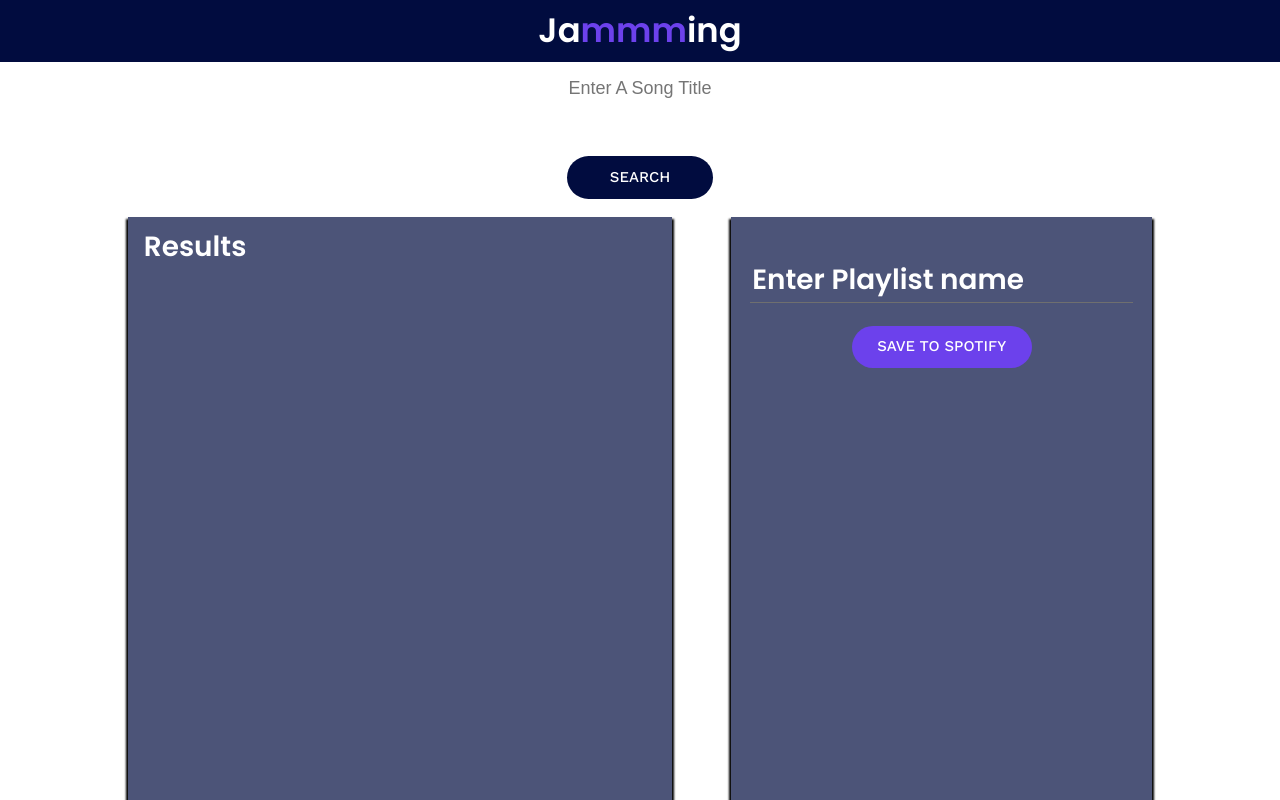
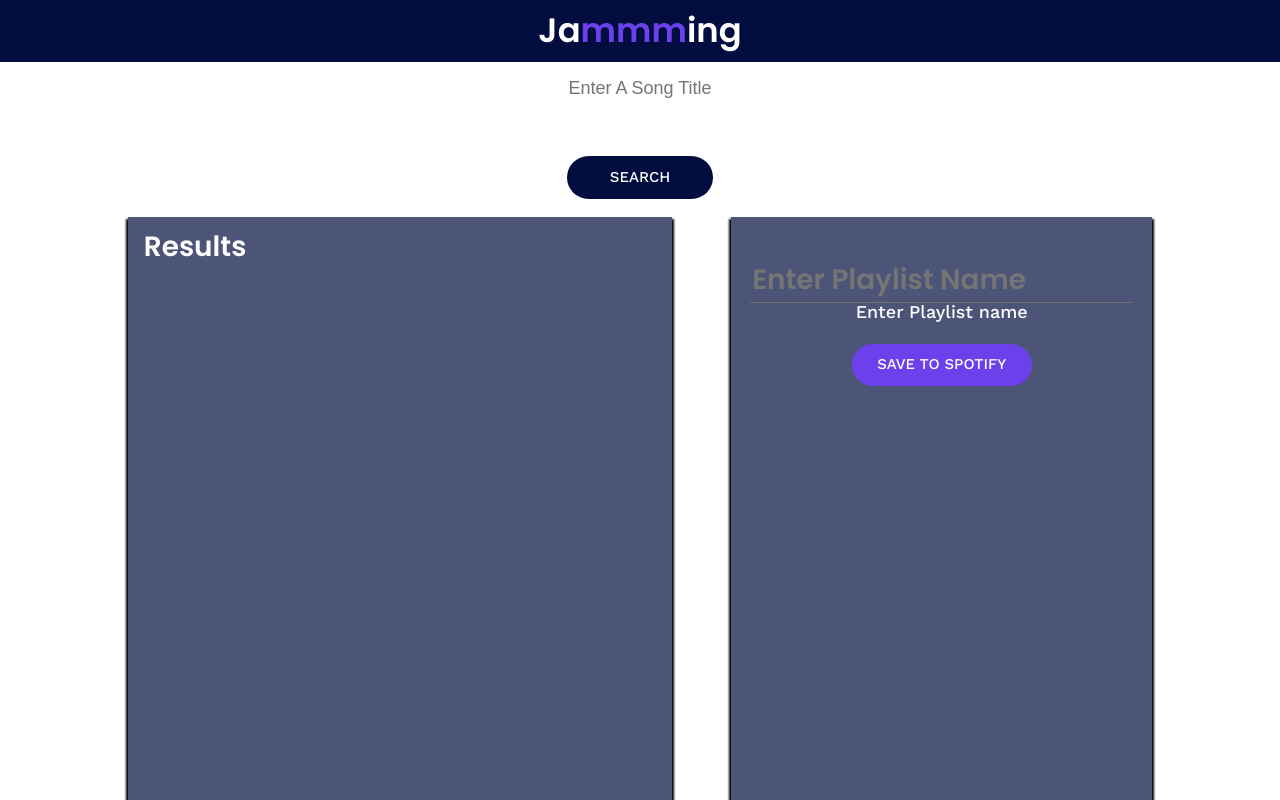
Before and after one commit to tabby42/jamming, a React (Create React App) app: page / in a window 1280 px wide. Shown: the top 800 px of the page. Built offline with nearby package versions, Linux system fonts and the light colour scheme.

Commit message:
add handleKeyPress and handleClick to reset input field on enter bzw save

```diff
--- a/src/Components/PlayList/PlayList.js
+++ b/src/Components/PlayList/PlayList.js
@@ -6,19 +6,42 @@ import TrackList from '../TrackList/TrackList';
 class PlayList extends Component {
 	constructor(props) {
 		super(props);
+		this.state = {
+	      inputValue: ''
+	    };
 		this.handleNameChange = this.handleNameChange.bind(this);
+		this.handleKeyPress = this.handleKeyPress.bind(this);
+		this.handleClick = this.handleClick.bind(this);
 	}
 
 	handleNameChange(e) {
 		this.props.onUpdatePlaylistName(e.target.value);
+		this.setState({
+			inputValue: e.target.value
+		});
+	}
+
+	//clear input on enter
+	handleKeyPress(e) {
+		if(e.key === 'Enter'){
+			e.target.value = '';
+	    }
+	}
+
+	handleClick(e) {
+		this.props.onSave();
+		this.setState({
+			inputValue: ''
+		});
 	}
 
 	render() {
 		return (
 			<div className="Playlist">
-				<input value={this.props.playlistName} onChange={this.handleNameChange}/>
+				<input placeholder="Enter Playlist Name" onChange={this.handleNameChange} onKeyPress={this.handleKeyPress} value={this.state.inputValue}/>
+				<h3>{this.props.playlistName}</h3>
 				<TrackList tracks={this.props.tracks} onRemove={this.props.onRemove} isRemoval={true} />
-				<a className="Playlist-save" onClick={this.props.onSave} >SAVE TO SPOTIFY</a>
+				<a className="Playlist-save" onClick={this.handleClick} >SAVE TO SPOTIFY</a>
 			</div>
 		);
 	}
```
